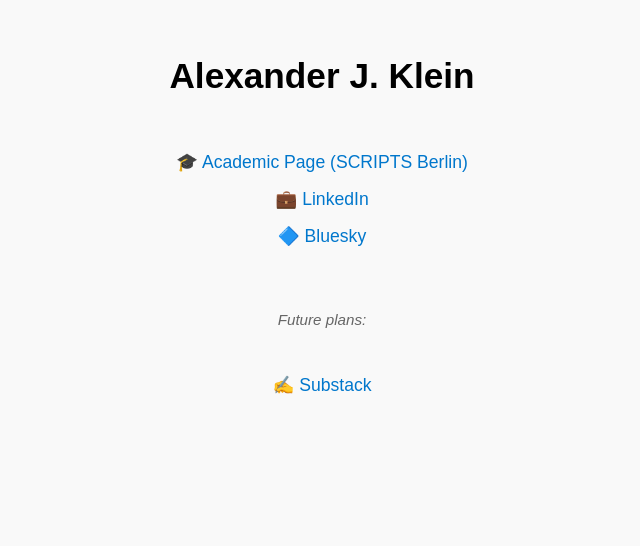
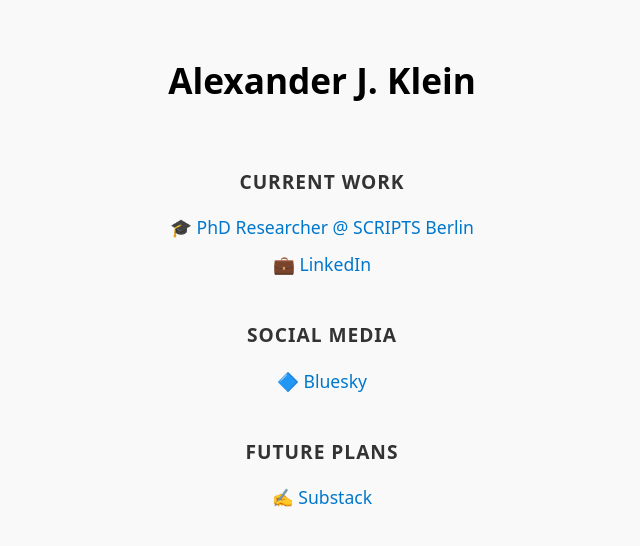
Before and after one commit to Alexanderjklein/landing, a plain HTML site: page index.html in a window 1280 px wide. Shown: the whole page, without its empty margins (318-958 px from the left). Drawn offline with Linux system fonts and the light colour scheme.

Commit message:
Update index.html

```diff
--- a/index.html
+++ b/index.html
@@ -5,8 +5,13 @@
   <title>Alexander J. Klein</title>
   <meta name="viewport" content="width=device-width, initial-scale=1">
   <style>
+    @font-face {
+      font-family: 'Futura';
+      src: local('Futura'), local('Futura-Medium');
+    }
+
     body {
-      font-family: "Futura", sans-serif;
+      font-family: 'Futura', system-ui, sans-serif;
       background: #f9f9f9;
       margin: 0;
       padding: 2rem;
@@ -14,46 +19,60 @@
       flex-direction: column;
       align-items: center;
     }
+
     h1 {
       font-size: 2.2rem;
-      margin-bottom: 1.5rem;
+      margin-bottom: 2rem;
     }
+
+    h2 {
+      font-size: 1.2rem;
+      margin: 2rem 0 0.5rem;
+      color: #333;
+      text-transform: uppercase;
+      letter-spacing: 0.05em;
+    }
+
     ul {
       list-style: none;
       padding: 0;
       max-width: 400px;
       width: 100%;
+      margin: 0;
     }
+
     li {
-      margin: 1rem 0;
+      margin: 0.8rem 0;
       text-align: center;
     }
+
     a {
       text-decoration: none;
       color: #0077cc;
       font-weight: 500;
       font-size: 1.1rem;
     }
+
     a:hover {
       text-decoration: underline;
-    }
-    .note {
-      margin-top: 2rem;
-      font-style: italic;
-      color: #666;
-      text-align: center;
-      font-size: 0.95rem;
     }
   </style>
 </head>
 <body>
   <h1>Alexander J. Klein</h1>
+
+  <h2>Current Work</h2>
   <ul>
-    <li><a href="https://www.scripts-berlin.eu/birt/bgts/bgts_people/phd-students/Klein/index.html" target="_blank">🎓 Academic Page (SCRIPTS Berlin)</a></li>
+    <li><a href="https://www.scripts-berlin.eu/birt/bgts/bgts_people/phd-students/Klein/index.html" target="_blank">🎓 PhD Researcher @ SCRIPTS Berlin</a></li>
     <li><a href="https://linkedin.com/in/alexander-j-klein" target="_blank">💼 LinkedIn</a></li>
+  </ul>
+
+  <h2>Social Media</h2>
+  <ul>
     <li><a href="https://bsky.app/profile/alexanderjklein.eu" target="_blank">🔷 Bluesky</a></li>
   </ul>
-  <p class="note">Future plans:</p>
+
+  <h2>Future Plans</h2>
   <ul>
     <li><a href="https://substack.com/@alexanderjklein?utm_source=user-menu" target="_blank">✍️ Substack</a></li>
   </ul>
```
